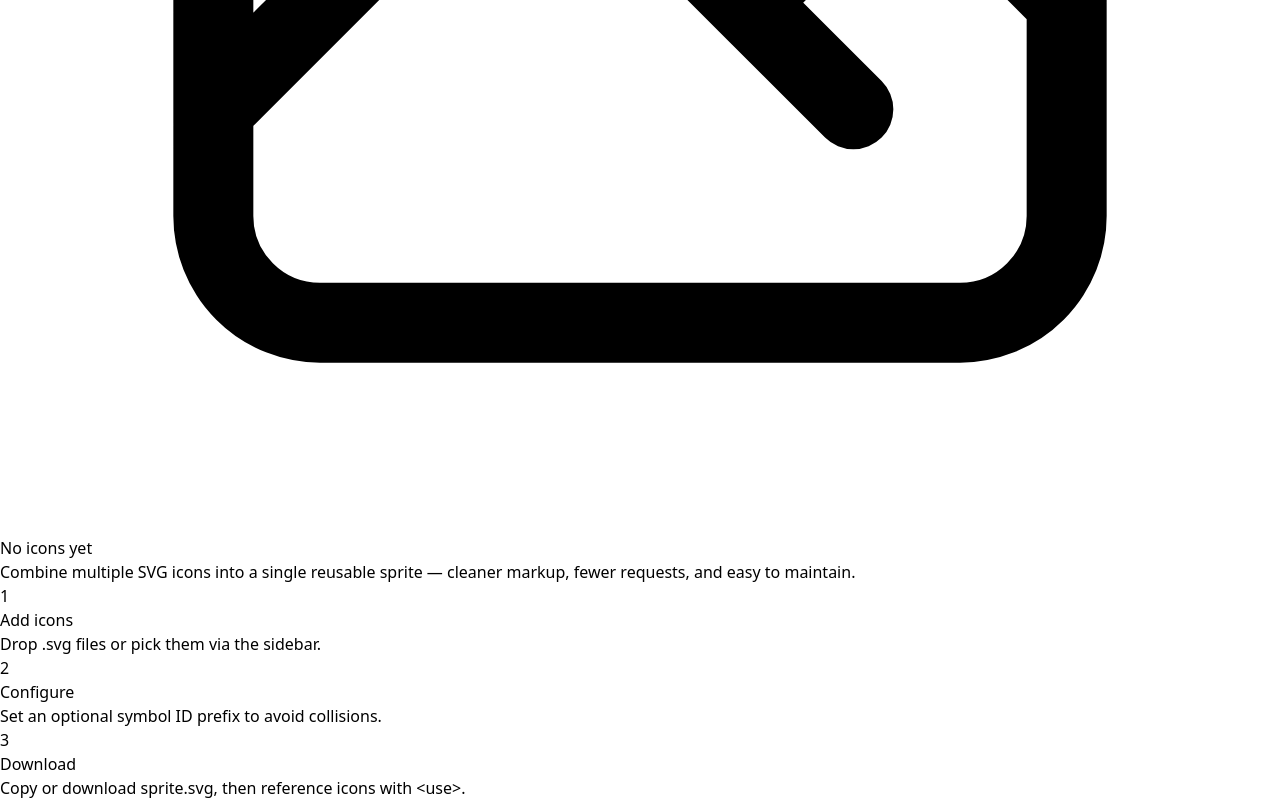
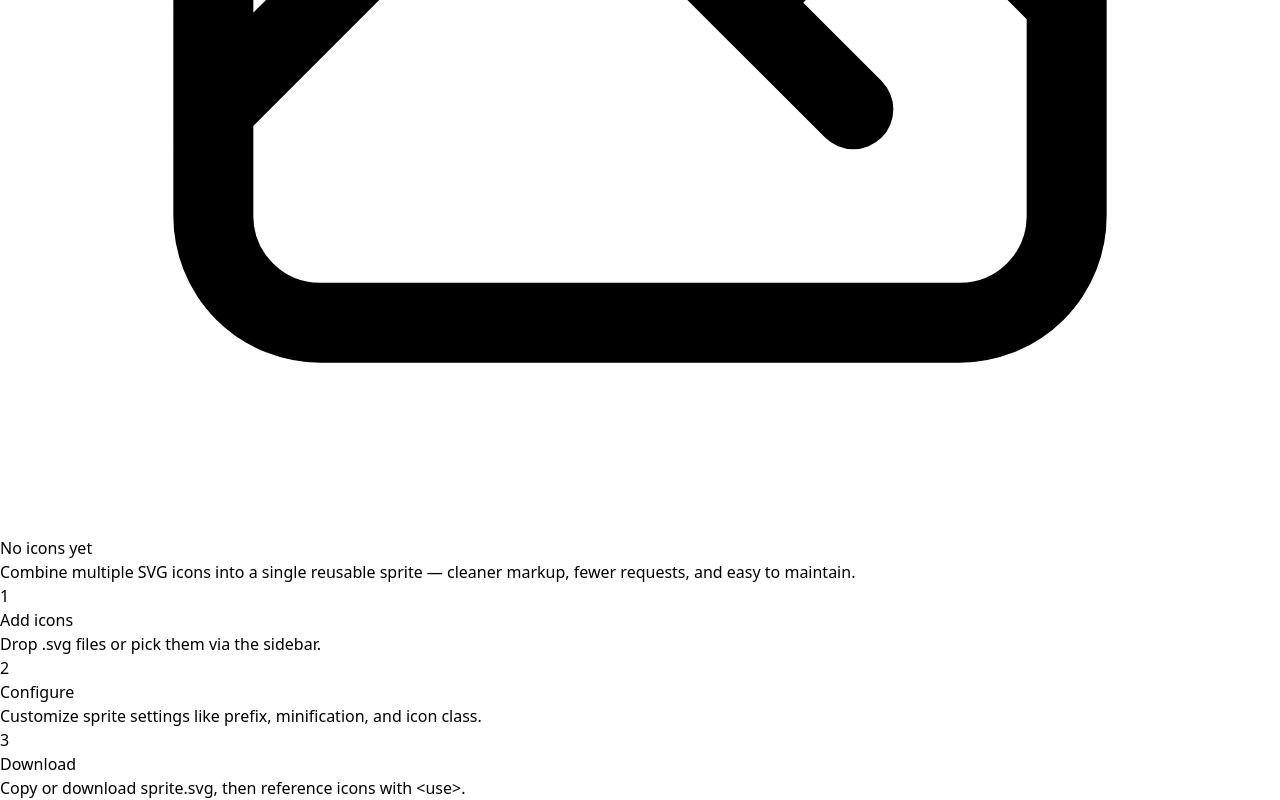
Before and after one commit to modeusweb/sprit-z, a React (Vite) app: page / in a window 1280 px wide. Shown: the part 6310-7110 px from the top of the page. Built offline with nearby package versions, Linux system fonts and the light colour scheme.

Commit message:
Update Configure step description to be more general

```diff
--- a/src/components/EmptyState.tsx
+++ b/src/components/EmptyState.tsx
@@ -7,7 +7,7 @@ const STEPS = [
   {
     number: 2,
     title: 'Configure',
-    description: 'Set an optional symbol ID prefix to avoid collisions.',
+    description: 'Customize sprite settings like prefix, minification, and icon class.',
   },
   {
     number: 3,
```
